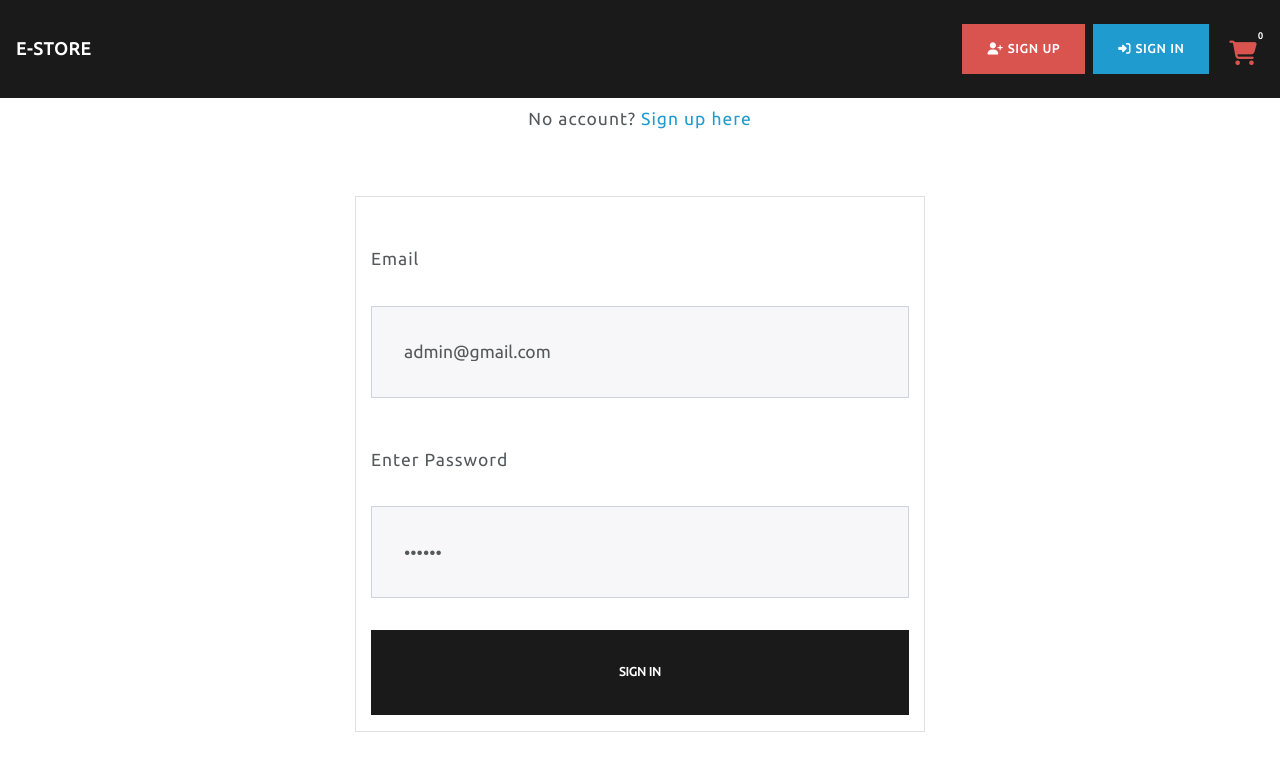
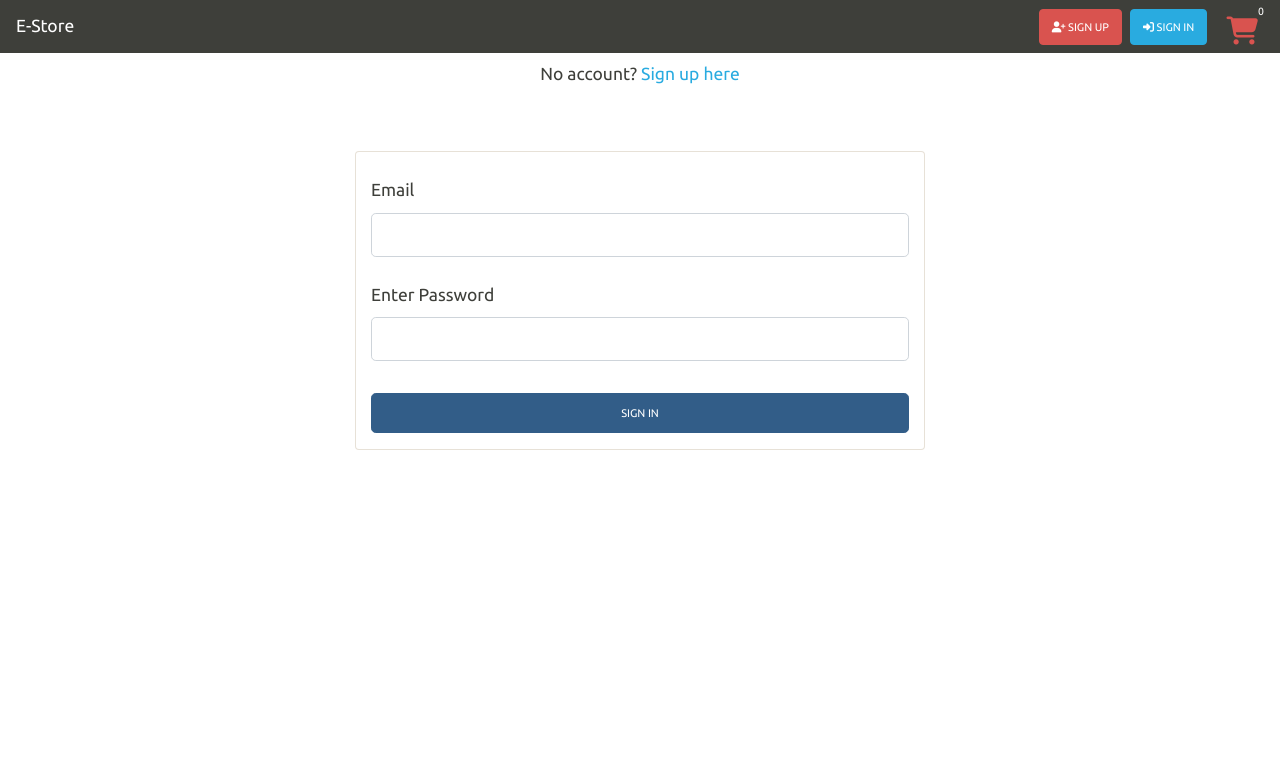
Before and after one commit to sam-masno/e-store, a React (Create React App) app in the folder client/: page /signin in a window 1280 px wide. Shown: the top 770 px of the page. Built offline with nearby package versions, Linux system fonts and the light colour scheme; no server answers.

Commit message:
added static serve to index.js

```diff
--- a/client/public/index.html
+++ b/client/public/index.html
@@ -24,7 +24,7 @@
       work correctly both with client-side routing and a non-root public URL.
       Learn how to configure a non-root public URL by running `npm run build`.
     -->
-    <link rel="stylesheet" href="https://stackpath.bootstrapcdn.com/bootswatch/4.4.1/lux/bootstrap.min.css">
+    <link rel="stylesheet" href="https://stackpath.bootstrapcdn.com/bootswatch/4.4.1/sandstone/bootstrap.min.css">
     <link href="https://fonts.googleapis.com/css?family=Ubuntu&display=swap" rel="stylesheet">
     <script src="https://kit.fontawesome.com/bb32e62705.js" crossorigin="anonymous"></script>
 
--- a/client/src/components/auth/SignIn.jsx
+++ b/client/src/components/auth/SignIn.jsx
@@ -15,7 +15,7 @@
 
 const SignIn = ({ setAuth, setUser }) => {
     //hooks setup
-    const[info, setInfo] = useState({email: 'admin@gmail.com', password:'123456'});
+    const[info, setInfo] = useState({email: '', password:''});
     let { password, email } = info;
     const [error, setError] = useState('')
     const [loading, setLoading] = useState(false)
```
Also changed, not shown: 1 other file (tests, documents, lock files or other folders).
